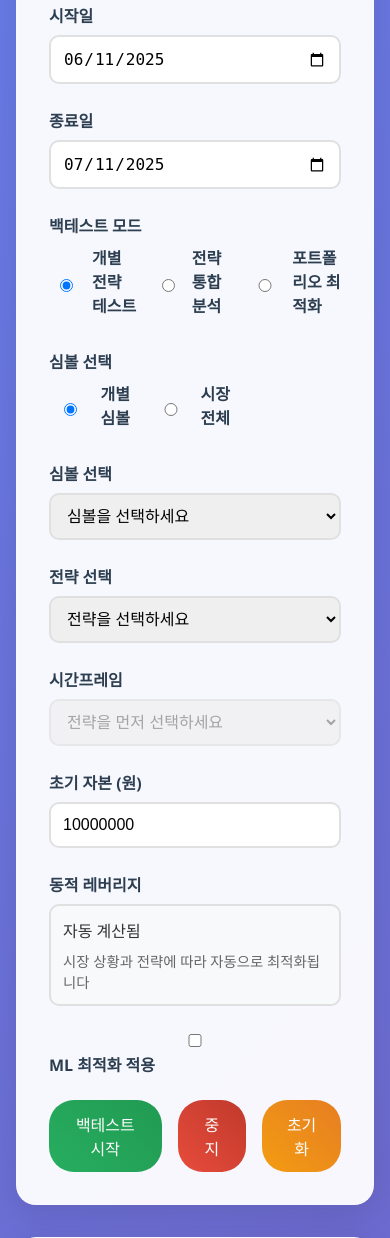
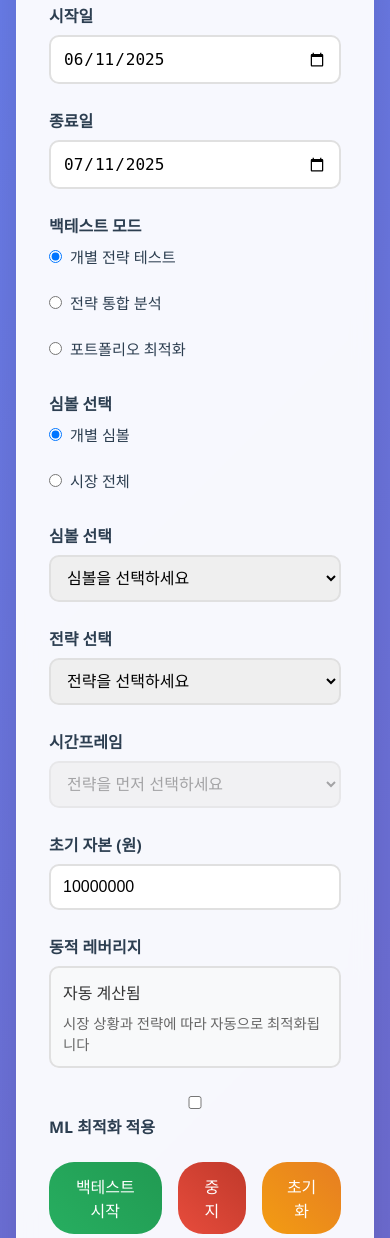
Before and after one commit to TonyStarK-korean/AlphaGenesis, a Flask app: page /backtest in a window 390 px wide; the page is wider, and only the part inside the window is pictured. Shown: the part 341-1579 px from the top of that part. Run offline with Flask 2, Linux system fonts and the light colour scheme; data that the repository does not hold is empty.

Commit message:
01:12 업그레이드

```diff
--- a/dashboard/templates/backtest_dashboard.html
+++ b/dashboard/templates/backtest_dashboard.html
@@ -118,12 +118,27 @@
             display: flex;
             gap: 1rem;
             margin-bottom: 1rem;
+            flex-wrap: wrap;
+            align-items: flex-start;
         }
 
         .radio-group {
             display: flex;
             align-items: center;
             gap: 0.5rem;
+            white-space: nowrap;
+            min-width: fit-content;
+            margin-right: 1rem;
+            margin-bottom: 0.5rem;
+        }
+
+        .radio-group label {
+            font-weight: 500;
+            color: #2c3e50;
+            cursor: pointer;
+            font-size: 0.95rem;
+            white-space: nowrap;
+            margin-bottom: 0 !important;
         }
 
         .symbol-list {
@@ -780,6 +795,99 @@
 
         .insights {
             margin-top: 1rem;
+        }
+
+        /* Responsive Design and Layout Improvements */
+        .form-row {
+            display: flex;
+            gap: 1rem;
+            flex-wrap: wrap;
+            align-items: flex-end;
+        }
+
+        .form-row .form-group {
+            flex: 1;
+            min-width: 200px;
+        }
+
+        .control-buttons {
+            display: flex;
+            gap: 1rem;
+            margin-top: 2rem;
+            flex-wrap: wrap;
+            align-items: center;
+        }
+
+        .btn-start, .btn-stop {
+            white-space: nowrap;
+            min-width: fit-content;
+        }
+
+        .comprehensive-description {
+            line-height: 1.6;
+        }
+
+        .comprehensive-description h4 {
+            margin: 0 0 0.8rem 0;
+            font-size: 1.1rem;
+            color: #2c3e50;
+        }
+
+        .comprehensive-description ul {
+            margin: 0.8rem 0;
+            padding-left: 1.2rem;
+        }
+
+        .comprehensive-description li {
+            margin-bottom: 0.4rem;
+            line-height: 1.5;
+        }
+
+        .comprehensive-description p {
+            margin-bottom: 0.8rem;
+            line-height: 1.6;
+        }
+
+        /* Mobile Responsive */
+        @media (max-width: 768px) {
+            .symbol-selection {
+                flex-direction: column;
+                align-items: flex-start;
+            }
+
+            .radio-group {
+                margin-right: 0;
+                margin-bottom: 0.5rem;
+            }
+
+            .form-row {
+                flex-direction: column;
+            }
+
+            .form-row .form-group {
+                min-width: 100%;
+            }
+
+            .control-buttons {
+                flex-direction: column;
+            }
+
+            .btn-start, .btn-stop {
+                width: 100%;
+                max-width: none;
+            }
+        }
+
+        /* Tablet Responsive */
+        @media (max-width: 992px) {
+            .container {
+                grid-template-columns: 1fr;
+                gap: 1.5rem;
+            }
+
+            .form-row .form-group {
+                min-width: 150px;
+            }
         }
 
         .insights h5 {
```
Also changed, not shown: core/data_manager.py (+16 -9 lines).
